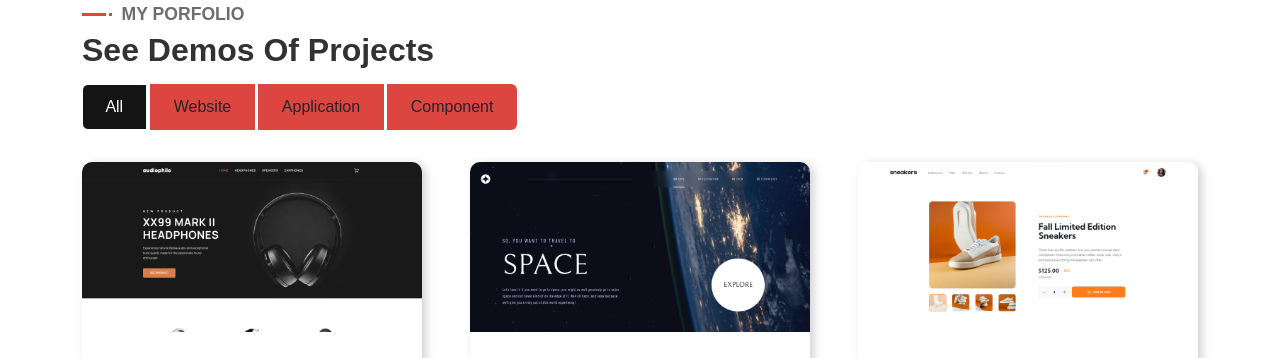
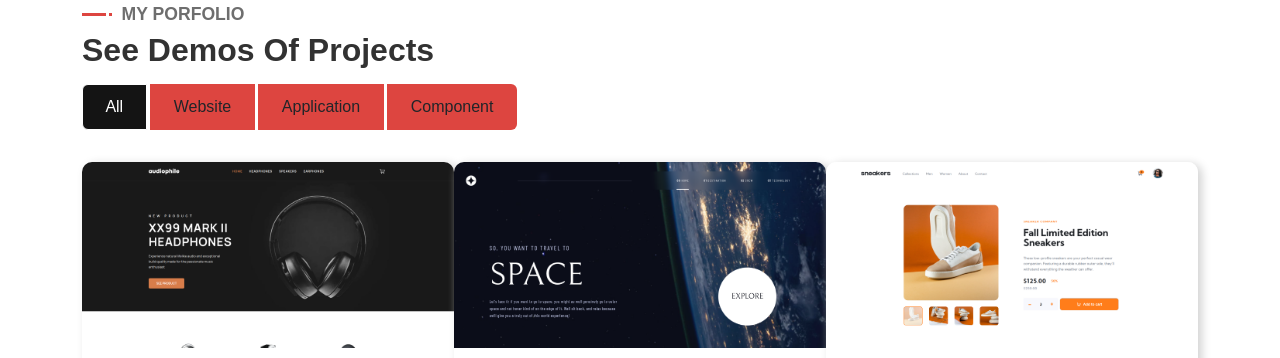
Before and after one commit to UzomaFidelis/portfolio, a website built with Vite: page index.html in a window 1280 px wide. Shown: the part 3530-3888 px from the top of the page. Built offline with nearby package versions, Linux system fonts and the light colour scheme; files whose address does not match are found by name; what outlayer would draw is missing.

Commit message:
correct page horizontal overflow
wrapped all divs with the row class with a corresponding .container div to follow bootstrap specification and prevent .row element negative margin causing overflow

```diff
--- a/index.html
+++ b/index.html
@@ -257,11 +257,13 @@
               Proficient in Relevant Frameworks
             </p>
           </div>
+          <div class="container-fluid">
             <div class="row gy-5 gx-5">
               <div class="col-lg-6">
                 <div class="technologies-item">
                   <div class="technologies-text">
                     <h3 class="technologies-heading">Front-end</h3>
+                    <div class="container-fluid remove-x-pad">
                       <div class="row gy-3 technologies-group">
                         <div class="col-6 col-sm-4 technologies-icon">
                           <span class="technologies-icon-wrap">
@@ -307,10 +309,12 @@
                     </div>
                   </div>
                 </div>
+              </div>
               <div class="col-lg-6">
                 <div class="technologies-item">
                   <div class="technologies-text">
                     <h3 class="technologies-heading">Back-end</h3>
+                    <div class="container-fluid remove-x-pad">
                       <div class="row gy-3 technologies-group">
                         <div class="col-6 col-sm-4 technologies-icon">
                           <span class="technologies-icon-wrap">
@@ -332,10 +336,12 @@
                     </div>
                   </div>
                 </div>
+              </div>
               <div class="col-lg-6">
                 <div class="technologies-item">
                   <div class="technologies-text">
                     <h3 class="technologies-heading">Database</h3>
+                    <div class="container-fluid remove-x-pad">
                       <div class="row gy-3 technologies-group">
                         <div class="col-6 col-sm-4 technologies-icon">
                           <span class="technologies-icon-wrap">
@@ -357,10 +363,12 @@
                     </div>
                   </div>
                 </div>
+              </div>
               <div class="col-lg-6">
                 <div class="technologies-item">
                   <div class="technologies-text">
                     <h3 class="technologies-heading">Testing</h3>
+                    <div class="container-fluid remove-x-pad">
                       <div class="row gy-3 technologies-group">
                         <div class="col-6 col-sm-4 technologies-icon">
                           <span class="technologies-icon-wrap">
@@ -377,6 +385,8 @@
                               alt="Playwright automated testing"
                               class="technologies-img"
                           /></span>
+                        </div>
+                      </div>
                     </div>
                   </div>
                 </div>
@@ -448,8 +458,8 @@
               Component
             </button>
           </div>
-
-          <div class="row gy-5 gx-5 portfolio-container">
+          <div class="container-fluid remove-x-pad">
+            <div class="row gy-5 gx-5 portfolio-container remove-x-margin">
               <div class="portfolio-item col-xl-4 col-md-6 col-sm-12 website">
                 <div class="portfolio-wrap">
                   <div class="portfolio-img-wrap">
@@ -787,7 +797,9 @@
                   </div>
                 </div>
               </div>
-            <div class="portfolio-item col-xl-4 col-md-6 col-sm-12 application">
+              <div
+                class="portfolio-item col-xl-4 col-md-6 col-sm-12 application"
+              >
                 <div class="portfolio-wrap">
                   <div class="portfolio-img-wrap">
                     <img
@@ -825,6 +837,7 @@
                         class="btn btn-code"
                         >Source Code</a
                       >
+                    </div>
                   </div>
                 </div>
               </div>
--- a/src/scss/sections/_index.scss
+++ b/src/scss/sections/_index.scss
@@ -49,3 +49,11 @@
     color: vars.$black-text;
   }
 }
+.remove-x-pad {
+  padding-left: 0;
+  padding-right: 0;
+}
+.remove-x-margin {
+  margin-left: 0;
+  margin-right: 0;
+}
--- a/src/scss/sections/_portfolio.scss
+++ b/src/scss/sections/_portfolio.scss
@@ -2,6 +2,11 @@
 
 .portfolio {
   margin-bottom: 4rem;
+
+  &-item {
+    padding-right: 0;
+    padding-left: 0;
+  }
 
   &-wrap {
     overflow: hidden;
--- a/src/scss/sections/_technologies.scss
+++ b/src/scss/sections/_technologies.scss
@@ -29,7 +29,6 @@
     border: 2px solid vars.$red;
     border-radius: 8px;
     background-color: rgba(vars.$red, 0.03);
-    width: 100%;
     padding: 1rem 0;
   }
   &-heading {
```
Lines whose indentation alone changed are shown as unchanged.
